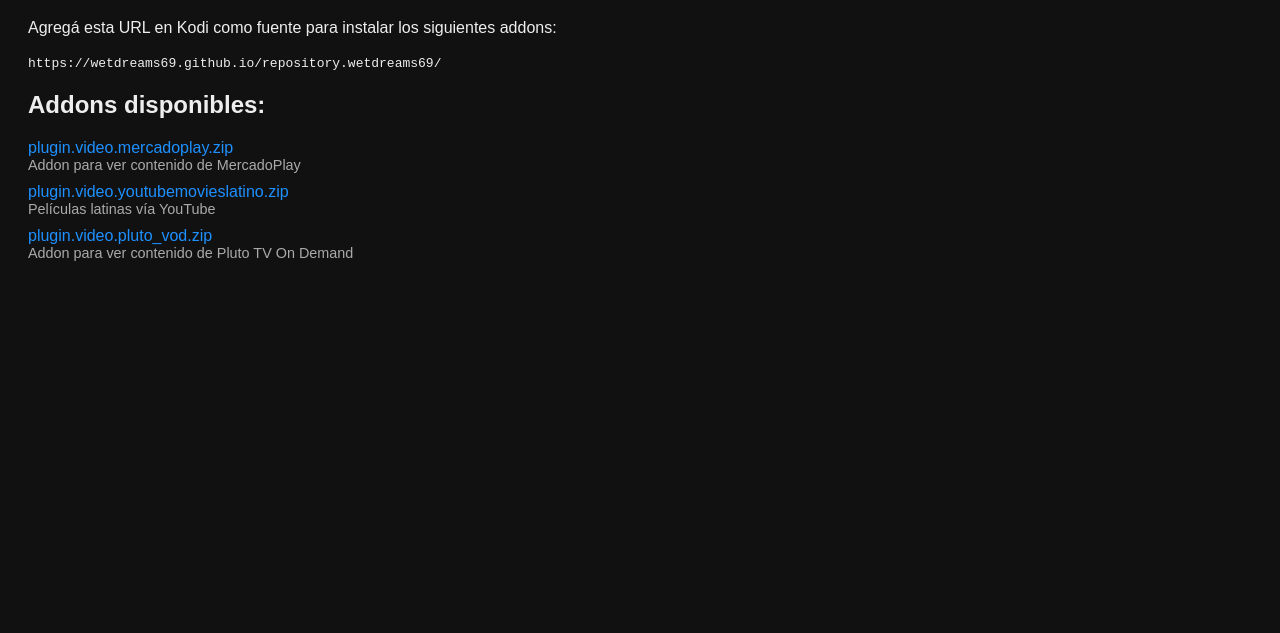
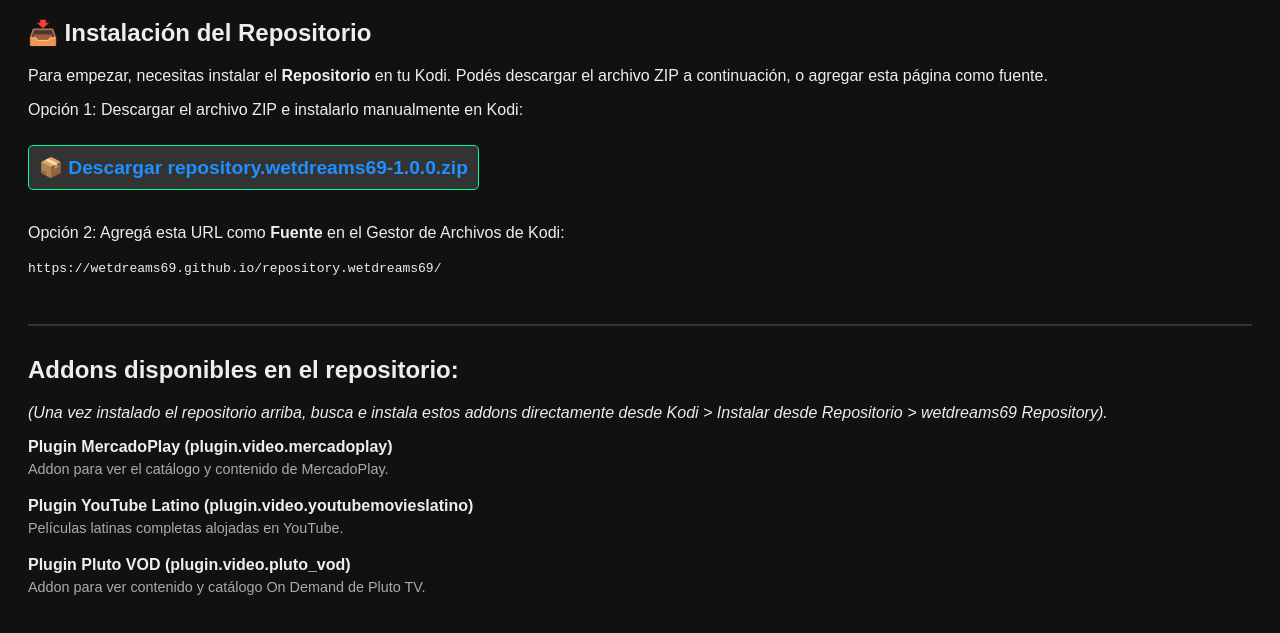
Before and after one commit to wetdreams69/repository.wetdreams69, a plain HTML site: page repo/index.html in a window 1280 px wide. Shown: the part 89-722 px from the top of the page. Drawn offline with Linux system fonts and the light colour scheme.

Commit message:
feat: repository

```diff
--- a/repo/index.html
+++ b/repo/index.html
@@ -18,7 +18,7 @@
       padding-left: 0;
     }
     li {
-      margin-bottom: 10px;
+      margin-bottom: 20px;
     }
     a {
       color: #1e90ff;
@@ -30,27 +30,55 @@
     .info {
       font-size: 0.9em;
       color: #aaa;
+      margin-top: 5px;
+    }
+    .repo-link {
+      font-size: 1.2em;
+      font-weight: bold;
+      background: #333;
+      padding: 10px;
+      border-radius: 5px;
+      display: inline-block;
+      margin-top: 10px;
+      border: 1px solid #00ff99;
+    }
+    .repo-link:hover {
+      background: #00ff99;
+      color: #111;
+      text-decoration: none;
     }
   </style>
 </head>
 <body>
   <h1>Repositorio Kodi - wetdreams69</h1>
-  <p>Agregá esta URL en Kodi como fuente para instalar los siguientes addons:</p>
+
+  <h2>📥 Instalación del Repositorio</h2>
+  <p>Para empezar, necesitas instalar el <b>Repositorio</b> en tu Kodi. Podés descargar el archivo ZIP a continuación, o agregar esta página como fuente.</p>
+
+  <p>Opción 1: Descargar el archivo ZIP e instalarlo manualmente en Kodi:</p>
+  <a href="repository.wetdreams69/repository.wetdreams69-1.0.0.zip" class="repo-link">📦 Descargar repository.wetdreams69-1.0.0.zip</a>
+
+  <br><br>
+  <p>Opción 2: Agregá esta URL como <strong>Fuente</strong> en el Gestor de Archivos de Kodi:</p>
   <code>https://wetdreams69.github.io/repository.wetdreams69/</code>
 
-  <h2>Addons disponibles:</h2>
+  <br><br>
+  <hr style="border:1px solid #333; margin: 30px 0;">
+
+  <h2>Addons disponibles en el repositorio:</h2>
+  <p><i>(Una vez instalado el repositorio arriba, busca e instala estos addons directamente desde Kodi > Instalar desde Repositorio > wetdreams69 Repository).</i></p>
   <ul>
     <li>
-      <a href="plugin.video.mercadoplay.zip">plugin.video.mercadoplay.zip</a>
-      <div class="info">Addon para ver contenido de MercadoPlay</div>
+      <strong>Plugin MercadoPlay (plugin.video.mercadoplay)</strong>
+      <div class="info">Addon para ver el catálogo y contenido de MercadoPlay.</div>
     </li>
     <li>
-      <a href="plugin.video.youtubemovieslatino.zip">plugin.video.youtubemovieslatino.zip</a>
-      <div class="info">Películas latinas vía YouTube</div>
+      <strong>Plugin YouTube Latino (plugin.video.youtubemovieslatino)</strong>
+      <div class="info">Películas latinas completas alojadas en YouTube.</div>
     </li>
     <li>
-      <a href="plugin.video.pluto_vod.zip">plugin.video.pluto_vod.zip</a>
-      <div class="info">Addon para ver contenido de Pluto TV On Demand</div>
+      <strong>Plugin Pluto VOD (plugin.video.pluto_vod)</strong>
+      <div class="info">Addon para ver contenido y catálogo On Demand de Pluto TV.</div>
     </li>
   </ul>
 
```
Also changed, not shown: repo/repository.wetdreams69/addon.xml (added, +15 -0 lines), repository.wetdreams69/addon.xml (added, +15 -0 lines), 4 other files.
